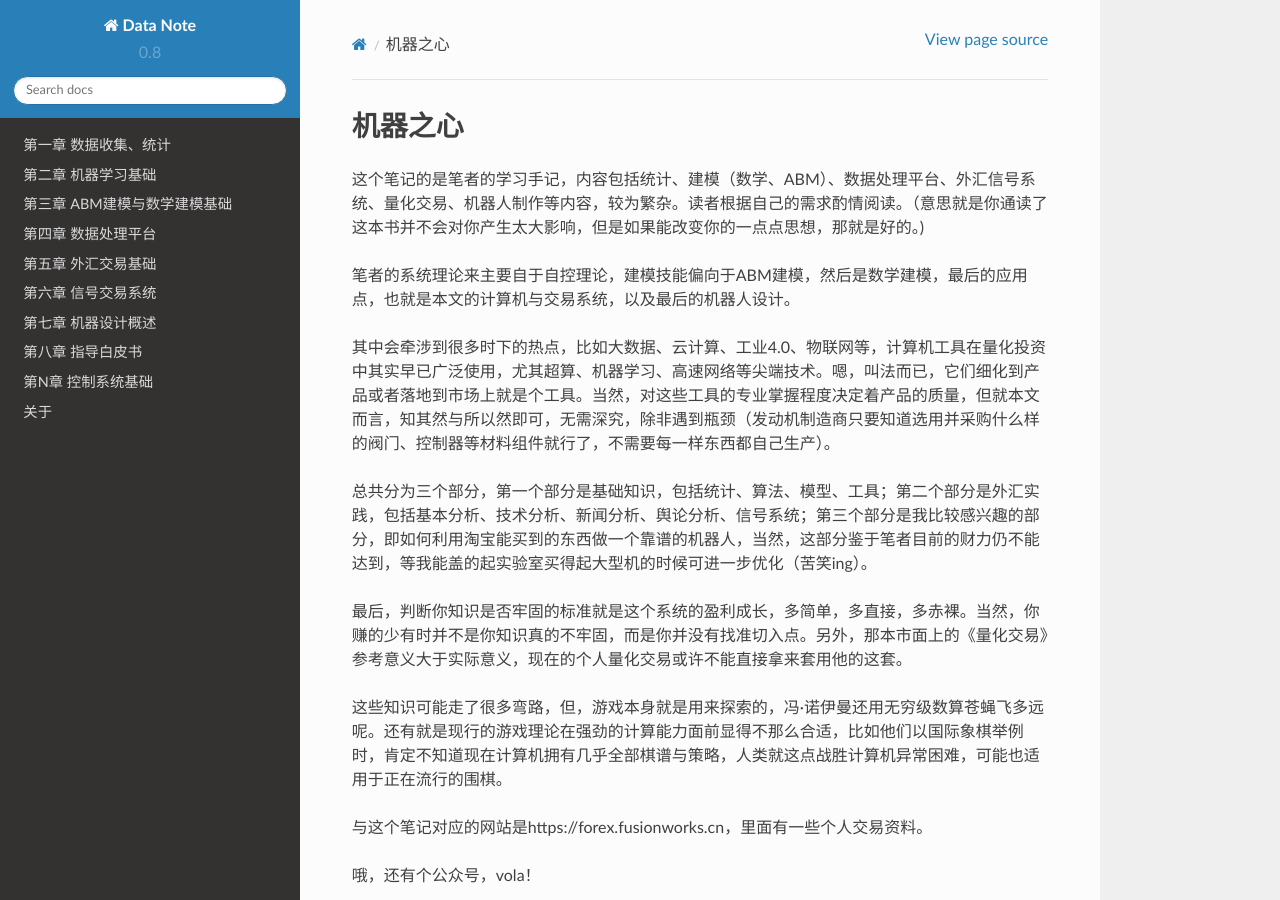
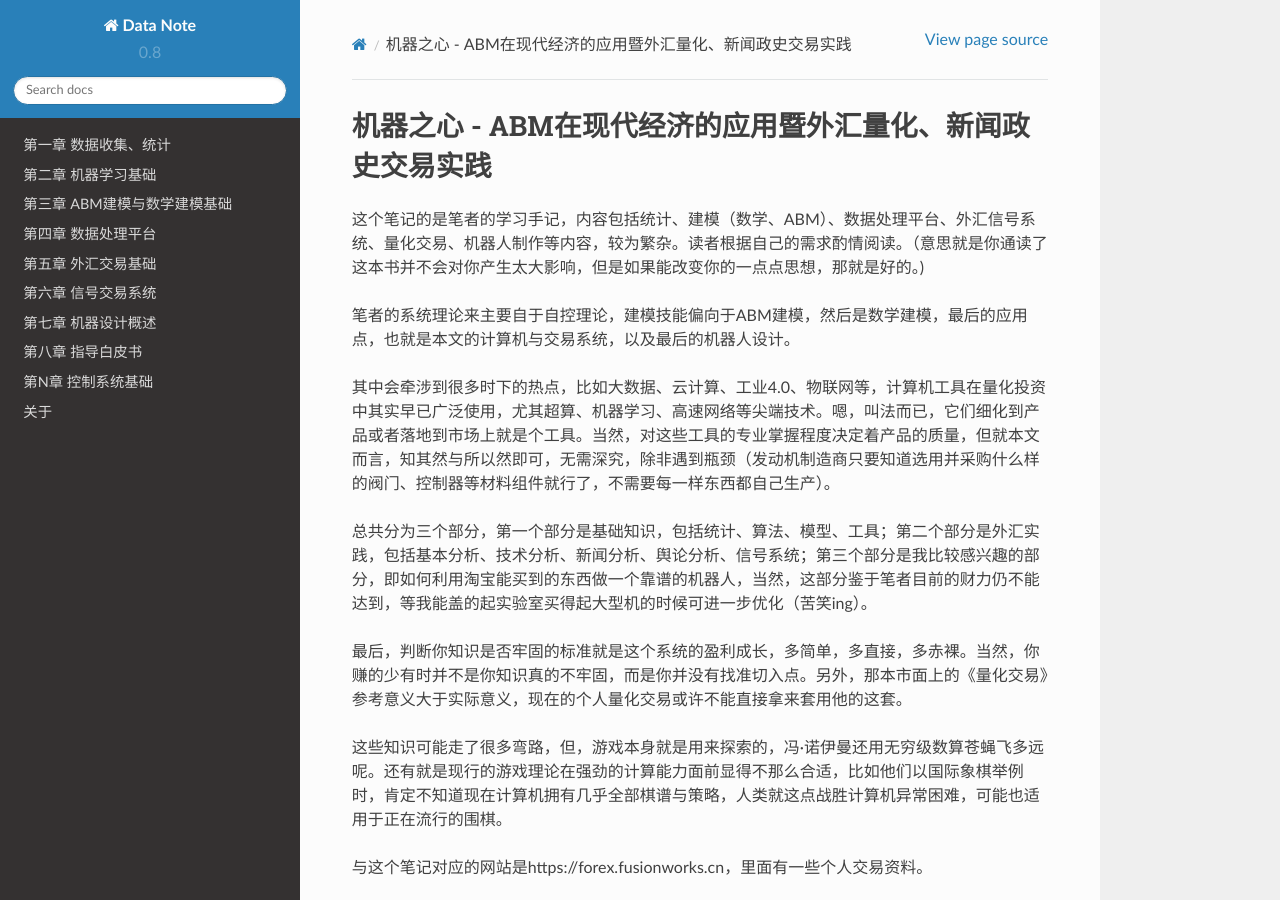
Before and after one commit to lofyer/DataNote, a Sphinx documentation site: the page built from source/index.rst, in a window 1280 px wide and 900 px high. Built offline with Sphinx 7.4.7 and the Read the Docs theme 2.0.0, drawn with Linux system fonts in a browser that asks for light colours.

Commit message:
标题更牛逼了

```diff
--- a/source/index.rst
+++ b/source/index.rst
@@ -3,8 +3,8 @@
    You can adapt this file completely to your liking, but it should at least
    contain the root `toctree` directive.
 
-机器之心
-==========
+机器之心 - ABM在现代经济的应用暨外汇量化、新闻政史交易实践
+=============================================================
 
 这个笔记的是笔者的学习手记，内容包括统计、建模（数学、ABM）、数据处理平台、外汇信号系统、量化交易、机器人制作等内容，较为繁杂。读者根据自己的需求酌情阅读。（意思就是你通读了这本书并不会对你产生太大影响，但是如果能改变你的一点点思想，那就是好的。)
 
```
